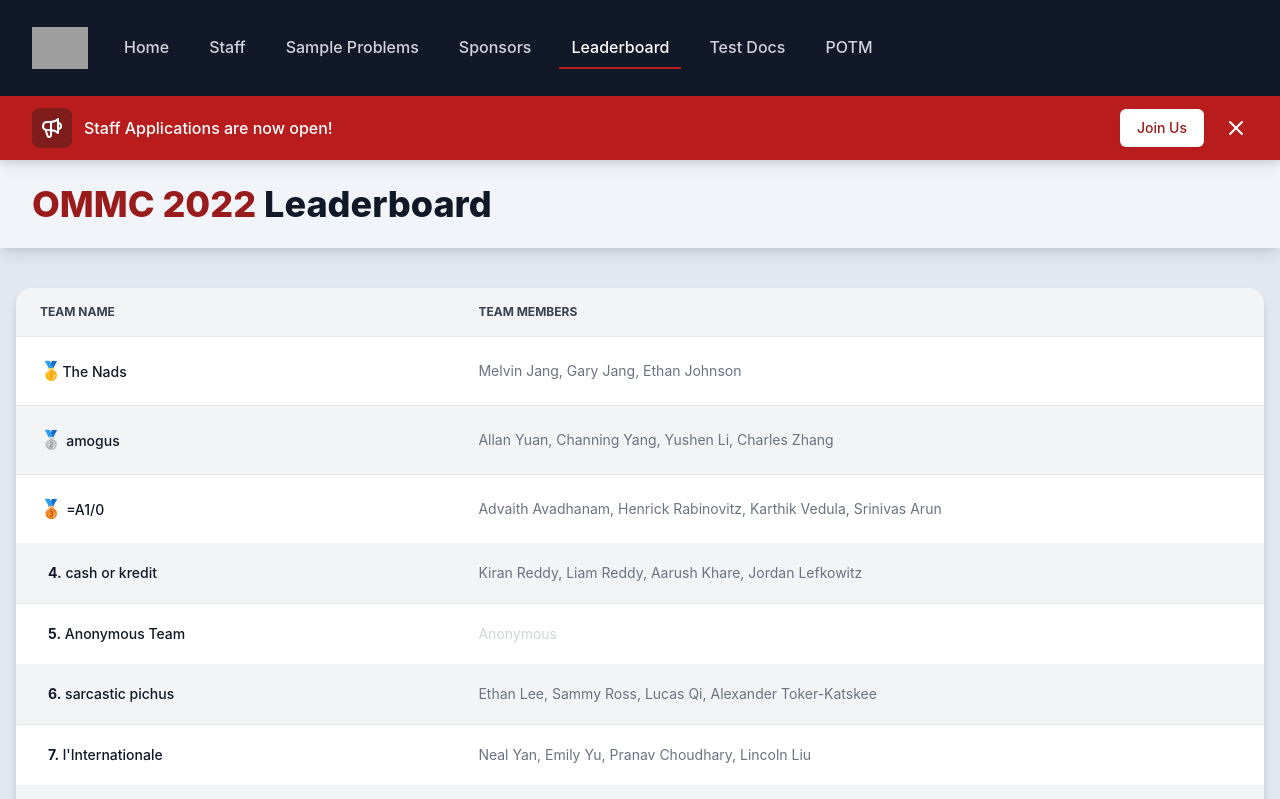
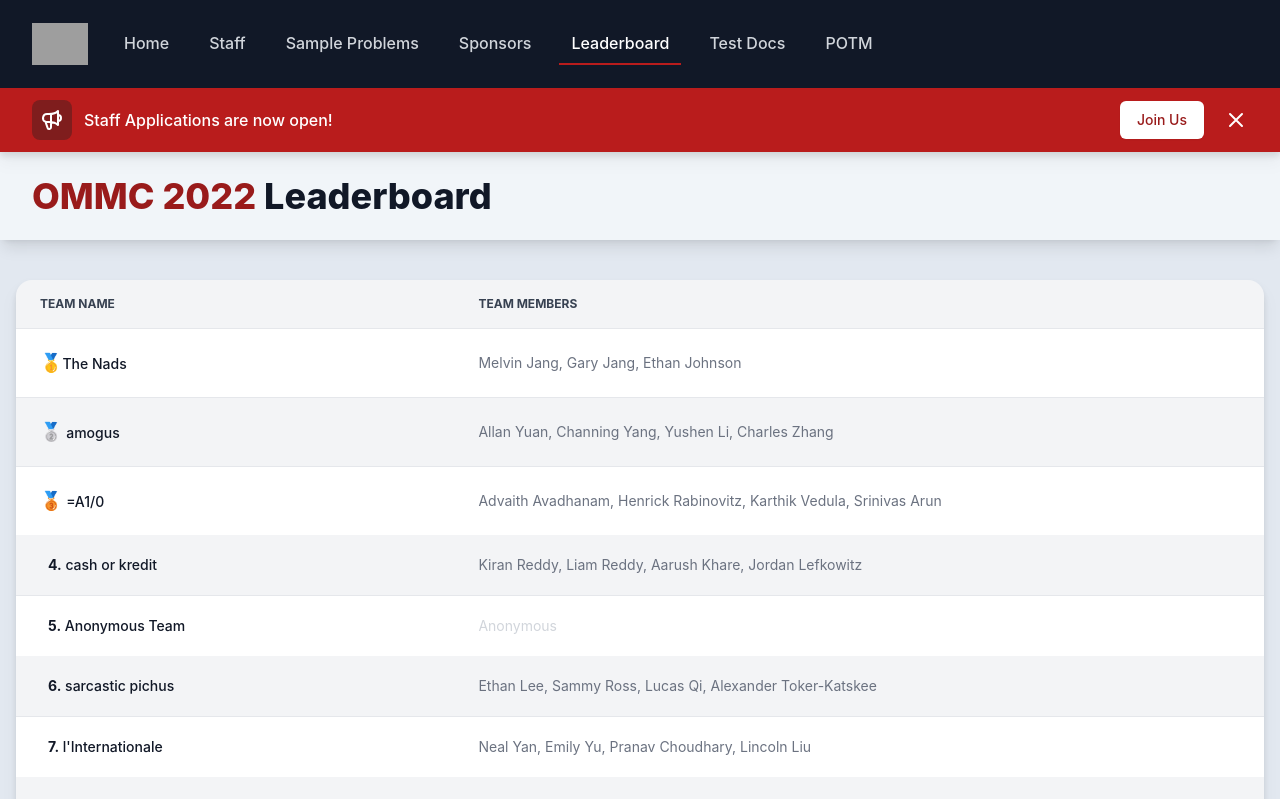
Before and after one commit to Kevin-Liu-01/OMMC-Website, a React (Create React App) app: page /leaderboard in a window 1280 px wide. Shown: the top 799 px of the page. Built offline with nearby package versions, Linux system fonts and the light colour scheme; grey boxes are pictures that could not be loaded.

Commit message:
Adjust navbar height

```diff
--- a/src/Reusable-Elements/Navbar.js
+++ b/src/Reusable-Elements/Navbar.js
@@ -32,7 +32,7 @@ function Navbar(props) {
     >
       {({ open }) => (
         <>
-          <div className="max-w-7xl py-4 mx-auto px-2 sm:px-6 lg:px-8">
+          <div className="max-w-7xl py-3 mx-auto px-2 sm:px-6 lg:px-8">
             <div className="relative flex items-center justify-between h-16 ">
               <div className="absolute inset-y-0 left-0 flex items-center lg:hidden ">
                 {/* Mobile menu button*/}
```
